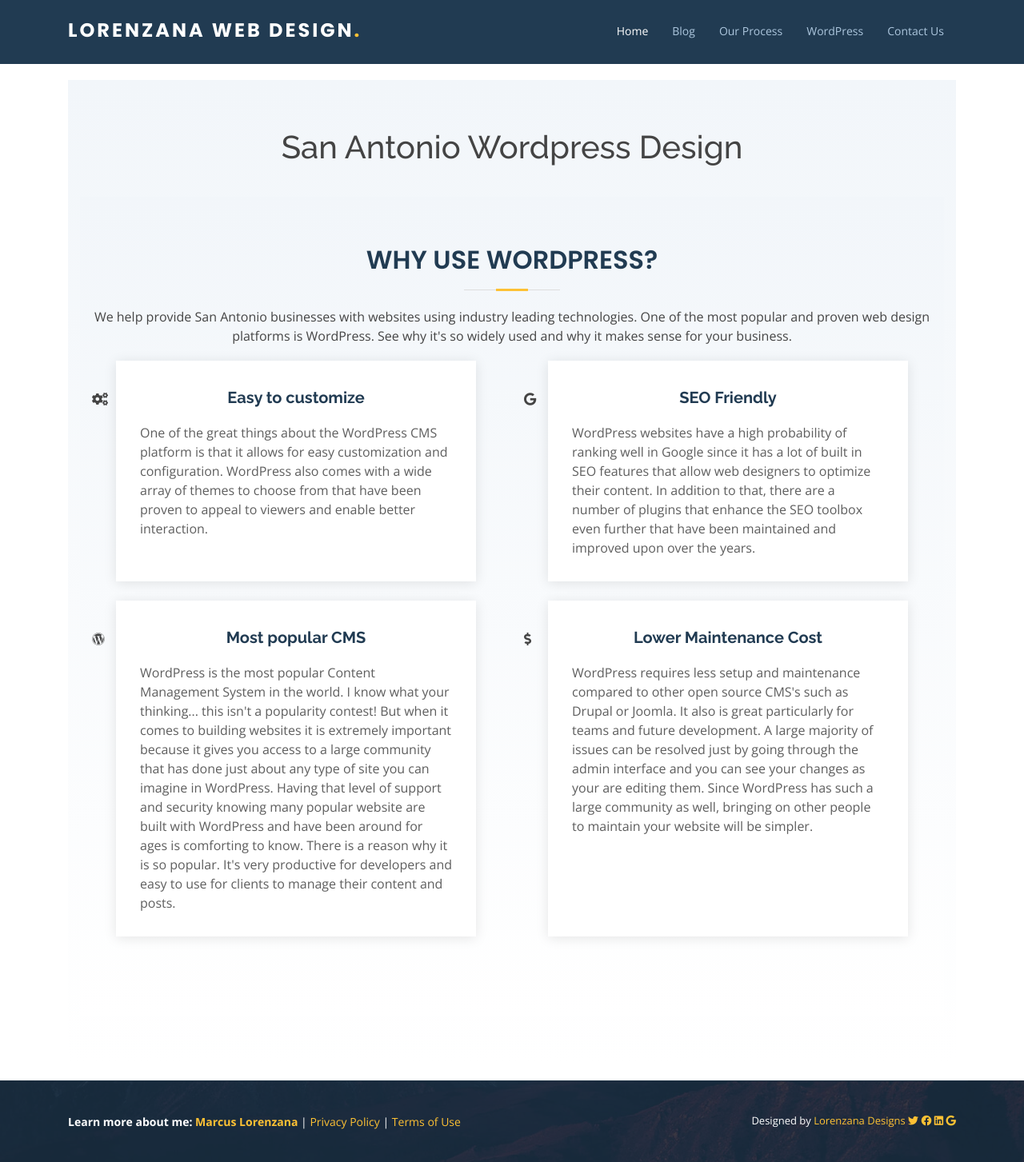
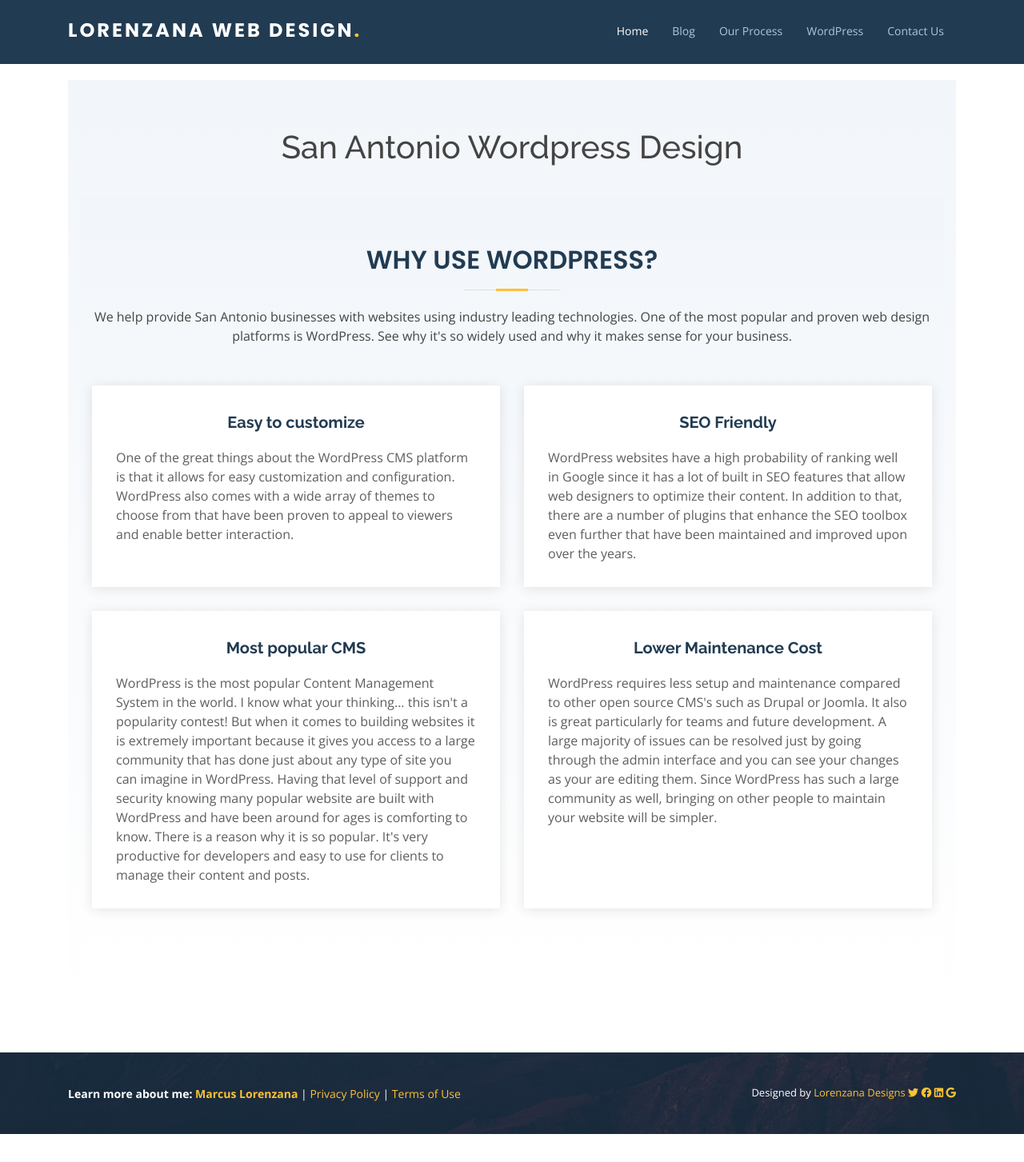
Before and after one commit to MeesterMarcus/lorenzana-designs-website, a Jekyll site: the page built from wordpress.md, in a window 1280 px wide. Shown: the whole page at 80% size. Built offline with Jekyll 4.4.1, drawn with Linux system fonts in a browser that asks for light colours; nearby versions of some CDN libraries; after the commit the page ends 1418 px from its top, so only the background shows below that.

Commit message:
fixing some styling, too much padding / margin on mobile

```diff
--- a/_includes/wordpress.html
+++ b/_includes/wordpress.html
@@ -12,12 +12,12 @@
                     <p data-aos="fade-in">We help provide San Antonio businesses with websites using industry leading technologies. One of the most popular and proven web design platforms is WordPress. See why it's so widely used and why it makes sense for your business.</p>
                 </div>
 
-                <div class="row" style="margin-top: 25px;">
+                <div class="row" style="margin-top: 50px;">
                     <div class="col-md-6 d-flex align-items-stretch">
                         <div class="card">
-                            <div class="card-img">
-                                <i class="fas fa-cogs"></i>
-                            </div>
+                            <!--<div class="card-img">-->
+                            <!--    <i class="fas fa-cogs"></i>-->
+                            <!--</div>-->
                             <div class="card-body">
                                 <h5 class="card-title"><a href="">Easy to customize</a></h5>
                                 <p class="card-text">One of the great things about the WordPress CMS platform is that it allows for easy
@@ -30,9 +30,9 @@
                     </div>
                     <div class="col-md-6 d-flex align-items-stretch">
                         <div class="card">
-                            <div class="card-img">
-                                <i class="fab fa-google"></i>
-                            </div>
+                            <!--<div class="card-img">-->
+                            <!--    <i class="fab fa-google"></i>-->
+                            <!--</div>-->
                             <div class="card-body">
                                 <h5 class="card-title"><a href="">SEO Friendly</a></h5>
                                 <p class="card-text">WordPress websites have a high probability of ranking well in Google since it has a lot of built in SEO
@@ -45,9 +45,9 @@
                     </div>
                     <div class="col-md-6 d-flex align-items-stretch">
                         <div class="card">
-                            <div class="card-img">
-                                <i class="fab fa-wordpress"></i>
-                            </div>
+                            <!--<div class="card-img">-->
+                            <!--    <i class="fab fa-wordpress"></i>-->
+                            <!--</div>-->
                             <div class="card-body">
                                 <h5 class="card-title"><a href="">Most popular CMS</a></h5>
                                 <p class="card-text">WordPress is the most popular Content Management System in the world. I know what your thinking... this isn't
@@ -61,9 +61,9 @@
                     </div>
                     <div class="col-md-6 d-flex align-items-stretch">
                         <div class="card">
-                            <div class="card-img">
-                                <i class="fas fa-dollar-sign"></i>
-                            </div>
+                            <!--<div class="card-img">-->
+                            <!--    <i class="fas fa-dollar-sign"></i>-->
+                            <!--</div>-->
                             <div class="card-body">
                                 <h5 class="card-title"><a href="">Lower Maintenance Cost</a></h5>
                                 <p class="card-text">WordPress requires less setup and maintenance compared to other open source CMS's such as Drupal or Joomla. It also is great
--- a/assets/css/style.css
+++ b/assets/css/style.css
@@ -1342,8 +1342,9 @@
 
 .process .card {
   border: 0;
-  padding: 0 30px;
+  /*padding: 0 30px;*/
   margin-bottom: 60px;
+  margin-top: 30px;
   position: relative;
   background: transparent;
 }
```
Also changed, not shown: _includes/our-process.html (+12 -12 lines).
